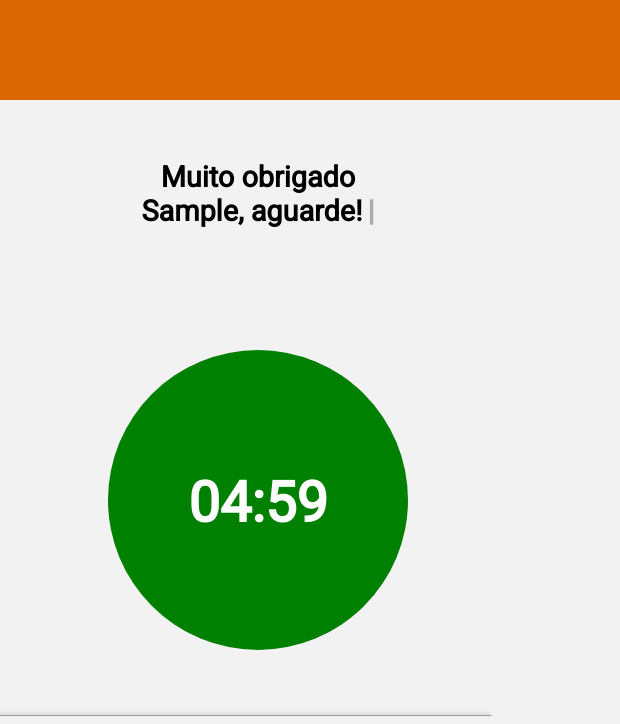
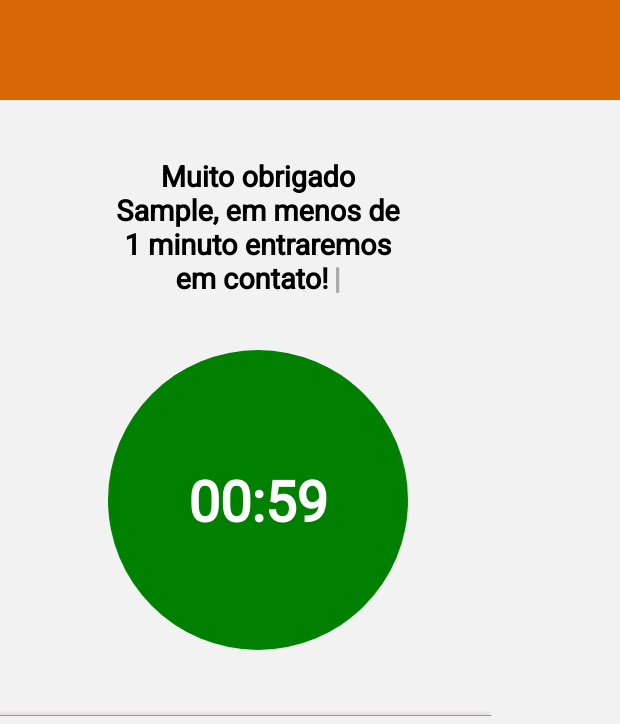
Before and after one commit to BrunoRodrigoT/colossal_burguer_avaliacao, a plain HTML site: page menu/contato/contato.html in a window 1280 px wide. Both pictures are taken after typing "Sample", "name@example.com", "5551234", "Sample" into the empty fields and a click on the input 918 px from the left and 660 px from the top of the page. Shown: the top 724 px of the page, 660-1280 px from the left. Drawn offline with Linux system fonts and the light colour scheme.

Commit message:
ajustando

```diff
--- a/menu/contato/contato.js
+++ b/menu/contato/contato.js
@@ -15,7 +15,7 @@ function machineWrite(el) {
 machineWrite(span)
 
 
-
+//funcao checkout, chamada quando o o formulario é validado
 function checkout() {
   let form = document.getElementById('form');
   let name = document.getElementById('name').value
@@ -23,7 +23,7 @@ function checkout() {
   form.remove()
 
   let check = document.createElement('p')
-  check.innerHTML = `Muito obrigado ${name}, aguarde!`
+  check.innerHTML = `Muito obrigado ${name}, em menos de 1 minuto entraremos em contato!`
   let checked = document.createElement('div')
   checked.id = 'checked'
   checked.innerHTML = 'Aguarde!'
@@ -37,7 +37,7 @@ function checkout() {
   document.getElementById('welcome').appendChild(checked)
 
   //duracão do cronometo, e elemento em qualserá iserido
-  let duration = 60 * 5
+  let duration = 60 * 1
   let display = document.getElementById('checked')
 
   //chamando funcao cronometro
```
Also changed, not shown: index.html (+1 -1 lines).
